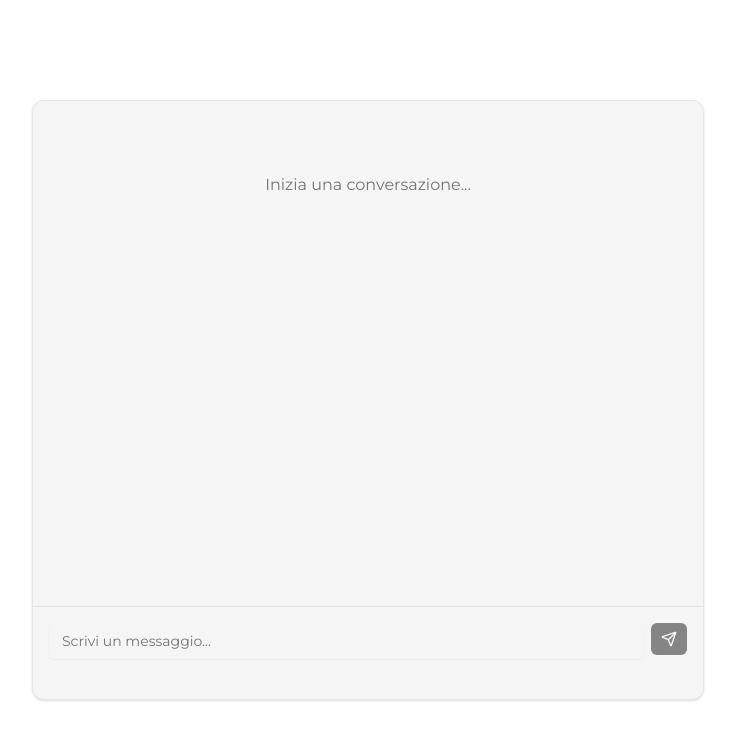
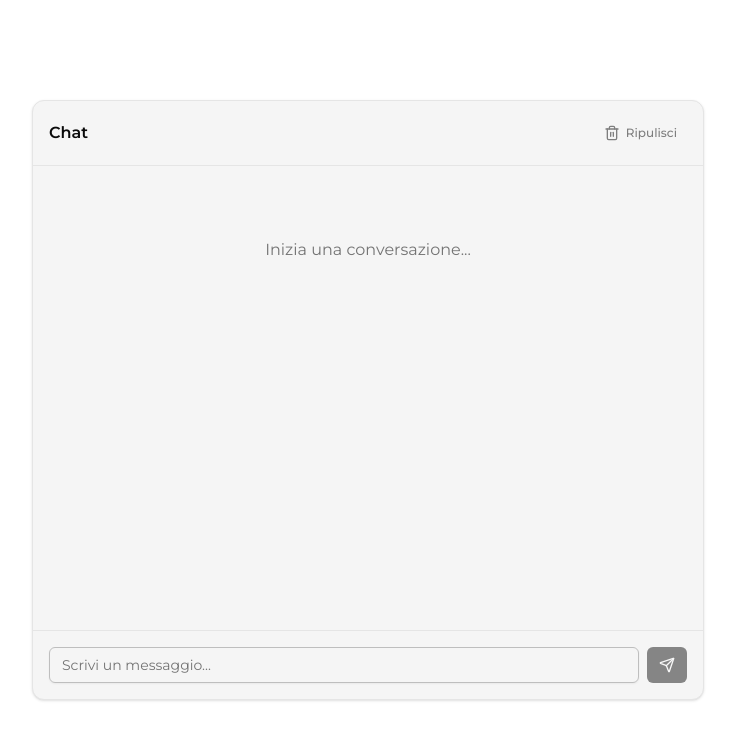
Before and after one commit to andrii-zhygalko/chatbot_ui, a React (Vite) app: page / in a window 1280 px wide. Shown: the top 740 px of the page, without its empty margins (272-1007 px from the left). Built offline with nearby package versions, Linux system fonts and the light colour scheme.

Commit message:
feat: add persistence layer with localStorage and chat state hook

```diff
--- a/src/components/chat/ChatWindow.tsx
+++ b/src/components/chat/ChatWindow.tsx
@@ -1,66 +1,42 @@
-import { useState } from 'react'
+import { useEffect, useRef } from 'react'
 import { Card } from '@/components/ui/card'
-import { TConversationItem } from '@/lib/types'
+import { Button } from '@/components/ui/button'
+import { Trash2 } from 'lucide-react'
 import { ConversationItem } from './ConversationItem'
-import {
-  createErrorMessage,
-  generateId,
-  getCurrentTimestamp,
-} from '@/lib/utils'
-import { sendMessage } from '@/lib/mockApi'
 import { InputBar } from './InputBar'
+import { useChat } from '@/hooks/useChat'
 
 export function ChatWindow() {
-  const [conversation, setConversation] = useState<TConversationItem[]>([])
+  const { conversation, sendMessage, clearConversation } = useChat()
+  const messagesEndRef = useRef<HTMLDivElement>(null)
+  const isInitialMount = useRef(true)
 
-  const addMessage = async (content: string) => {
-    const timestamp = getCurrentTimestamp()
-
-    const userMessage: TConversationItem = {
-      id: generateId(),
-      timestamp,
-      type: 'user',
-      content,
+  useEffect(() => {
+    if (isInitialMount.current) {
+      messagesEndRef.current?.scrollIntoView({ behavior: 'auto' })
+      isInitialMount.current = false
+    } else {
+      messagesEndRef.current?.scrollIntoView({ behavior: 'smooth' })
     }
-
-    const loadingId = generateId()
-    const loadingMessage: TConversationItem = {
-      id: loadingId,
-      timestamp,
-      type: 'loading',
-      loadingText: 'Bot sta scrivendo...',
-    }
-
-    setConversation((prev) => [...prev, userMessage, loadingMessage])
-
-    let botResponse: TConversationItem
-
-    try {
-      const response = await sendMessage(content)
-
-      if (response.success && response.data) {
-        botResponse = response.data
-      } else {
-        botResponse = createErrorMessage(
-          timestamp,
-          'Si è verificato un errore. Si prega di riprovare.'
-        )
-      }
-    } catch (error) {
-      console.error('Errore di rete:', error)
-      botResponse = createErrorMessage(
-        timestamp,
-        'Errore di rete. Si prega di riprovare.'
-      )
-    }
-
-    setConversation((prev) =>
-      prev.map((item) => (item.id === loadingId ? botResponse : item))
-    )
-  }
+  }, [conversation])
 
   return (
     <Card className="w-full max-w-2xl mx-auto h-[600px] flex flex-col">
+      <div className="flex items-center justify-between px-4 pb-4 border-b">
+        <h2 className="text-base font-semibold">Chat</h2>
+        <Button
+          variant="ghost"
+          size="sm"
+          onClick={clearConversation}
+          disabled={conversation.length === 0}
+          title="Cancella conversazione"
+          className="text-xs"
+        >
+          <Trash2 />
+          Ripulisci
+        </Button>
+      </div>
+
       <div className="flex-1 p-4 overflow-y-auto">
         {conversation.length === 0 ? (
           <div className="text-center text-muted-foreground mt-8">
@@ -77,11 +53,12 @@ export function ChatWindow() {
               .map((item) => (
                 <ConversationItem key={item.id} item={item} />
               ))}
+            <div ref={messagesEndRef} />
           </div>
         )}
       </div>
 
-      <InputBar onSendMessage={addMessage} maxLength={500} />
+      <InputBar onSendMessage={sendMessage} maxLength={500} />
     </Card>
   )
 }
--- a/src/components/chat/InputBar.tsx
+++ b/src/components/chat/InputBar.tsx
@@ -32,7 +32,7 @@ export function InputBar({ onSendMessage, maxLength = 100 }: IInputBarProps) {
 
   return (
     <div className="border-t">
-      <form className="p-4 flex gap-2" onSubmit={handleSend}>
+      <form className="px-4 pt-4 flex gap-2" onSubmit={handleSend}>
         <div className="flex-1 relative">
           <Input
             value={input}
@@ -48,8 +48,8 @@ export function InputBar({ onSendMessage, maxLength = 100 }: IInputBarProps) {
             </div>
           )}
         </div>
-        <Button type="submit" size="sm" disabled={!input.trim() || isAtLimit}>
-          <Send className="h-4 w-4" />
+        <Button type="submit" disabled={!input.trim() || isAtLimit}>
+          <Send />
           <span className="sr-only">Invia</span>
         </Button>
       </form>
--- a/src/components/chat/LoadingIndicator.tsx
+++ b/src/components/chat/LoadingIndicator.tsx
@@ -5,7 +5,18 @@ interface ILoadingIndicatorProps {
 export function LoadingIndicator({ loadingText }: ILoadingIndicatorProps) {
   return (
     <div className="bg-muted text-foreground p-3 rounded-lg max-w-[80%] mr-auto">
-      <div className="text-sm text-muted-foreground">{loadingText}</div>
+      <div className="text-sm text-muted-foreground flex items-center gap-1">
+        {loadingText}
+        <span className="font-bold animate-bounce [animation-delay:0ms]">
+          .
+        </span>
+        <span className="font-bold animate-bounce [animation-delay:150ms]">
+          .
+        </span>
+        <span className="font-bold animate-bounce [animation-delay:300ms]">
+          .
+        </span>
+      </div>
     </div>
   )
 }
--- a/src/components/ui/button.tsx
+++ b/src/components/ui/button.tsx
@@ -9,15 +9,16 @@ const buttonVariants = cva(
   {
     variants: {
       variant: {
-        default: 'bg-primary text-primary-foreground hover:bg-primary/90',
+        default:
+          'cursor-pointer bg-primary text-primary-foreground hover:bg-primary/90',
         destructive:
-          'bg-destructive text-white hover:bg-destructive/90 focus-visible:ring-destructive/20 dark:focus-visible:ring-destructive/40 dark:bg-destructive/60',
+          'cursor-pointer bg-destructive text-white hover:bg-destructive/90 focus-visible:ring-destructive/20 dark:focus-visible:ring-destructive/40 dark:bg-destructive/60',
         outline:
-          'border bg-background shadow-xs hover:bg-accent hover:text-accent-foreground dark:bg-input/30 dark:border-input dark:hover:bg-input/50',
+          'cursor-pointer border bg-background shadow-xs hover:bg-accent hover:text-accent-foreground dark:bg-input/30 dark:border-input dark:hover:bg-input/50',
         secondary:
-          'bg-secondary text-secondary-foreground hover:bg-secondary/80',
+          'cursor-pointer bg-secondary text-secondary-foreground hover:bg-secondary/80',
         ghost:
-          'hover:bg-accent hover:text-accent-foreground dark:hover:bg-accent/50',
+          'cursor-pointer hover:bg-accent hover:text-accent-foreground dark:hover:bg-accent/50',
         link: 'text-primary underline-offset-4 hover:underline',
       },
       size: {
--- a/src/components/ui/card.tsx
+++ b/src/components/ui/card.tsx
@@ -7,7 +7,7 @@ function Card({ className, ...props }: React.ComponentProps<'div'>) {
     <div
       data-slot="card"
       className={cn(
-        'bg-card text-card-foreground flex flex-col gap-6 rounded-xl border py-6 shadow-sm',
+        'bg-card text-card-foreground flex flex-col gap-6 rounded-xl border py-4 shadow-sm',
         className
       )}
       {...props}
--- a/src/components/ui/input.tsx
+++ b/src/components/ui/input.tsx
@@ -9,7 +9,7 @@ function Input({ className, type, ...props }: React.ComponentProps<'input'>) {
       data-slot="input"
       className={cn(
         'file:text-foreground placeholder:text-muted-foreground selection:bg-primary selection:text-primary-foreground dark:bg-input/30 border-input h-9 w-full min-w-0 rounded-md border bg-transparent px-3 py-1 text-base shadow-xs transition-[color,box-shadow] outline-none file:inline-flex file:h-7 file:border-0 file:bg-transparent file:text-sm file:font-medium disabled:pointer-events-none disabled:cursor-not-allowed disabled:opacity-50 md:text-sm',
-        'focus-visible:border-ring focus-visible:ring-ring/50 focus-visible:ring-[3px]',
+        'focus-visible:border-ring focus-visible:ring-ring/50 focus-visible:ring-[1px]',
         'aria-invalid:ring-destructive/20 dark:aria-invalid:ring-destructive/40 aria-invalid:border-destructive',
         className
       )}
--- /dev/null
+++ b/src/hooks/useChat.ts
@@ -0,0 +1,91 @@
+import { useState, useEffect } from 'react'
+import type { TConversationItem } from '@/lib/types'
+import {
+  createErrorMessage,
+  generateId,
+  getCurrentTimestamp,
+} from '@/lib/utils'
+import { sendMessage as sendMessageApi } from '@/lib/mockApi'
+import {
+  saveConversation,
+  loadConversation,
+  clearConversation as clearStorage,
+} from '@/lib/storage'
+
+interface IUseChatReturn {
+  conversation: TConversationItem[]
+  sendMessage: (content: string) => Promise<void>
+  clearConversation: () => void
+}
+
+export function useChat(): IUseChatReturn {
+  const [conversation, setConversation] = useState<TConversationItem[]>(() => {
+    if (typeof window !== 'undefined') {
+      return loadConversation()
+    }
+    return []
+  })
+
+  useEffect(() => {
+    if (typeof window !== 'undefined') {
+      saveConversation(conversation)
+    }
+  }, [conversation])
+
+  const sendMessage = async (content: string): Promise<void> => {
+    const timestamp = getCurrentTimestamp()
+
+    const userMessage: TConversationItem = {
+      id: generateId(),
+      timestamp,
+      type: 'user',
+      content,
+    }
+
+    const loadingId = generateId()
+    const loadingMessage: TConversationItem = {
+      id: loadingId,
+      timestamp,
+      type: 'loading',
+      loadingText: 'Bot sta scrivendo',
+    }
+
+    setConversation((prev) => [...prev, userMessage, loadingMessage])
+
+    let botResponse: TConversationItem
+
+    try {
+      const response = await sendMessageApi(content)
+
+      if (response.success && response.data) {
+        botResponse = response.data
+      } else {
+        botResponse = createErrorMessage(
+          timestamp,
+          'Si è verificato un errore. Si prega di riprovare.'
+        )
+      }
+    } catch (error) {
+      console.error('Network error:', error)
+      botResponse = createErrorMessage(
+        timestamp,
+        'Errore di rete. Si prega di riprovare.'
+      )
+    }
+
+    setConversation((prev) =>
+      prev.map((item) => (item.id === loadingId ? botResponse : item))
+    )
+  }
+
+  const clearConversation = (): void => {
+    setConversation([])
+    clearStorage()
+  }
+
+  return {
+    conversation,
+    sendMessage,
+    clearConversation,
+  }
+}
--- a/src/index.css
+++ b/src/index.css
@@ -29,7 +29,7 @@
   --muted: oklch(0.94 0 0);
   --muted-foreground: oklch(0.556 0 0);
   --border: oklch(0.922 0 0);
-  --input: oklch(0.97 0 0);
+  --input: oklch(0.8021 0 0);
   --chart-1: oklch(0.646 0.222 41.116);
 }
 
--- /dev/null
+++ b/src/lib/storage.ts
@@ -0,0 +1,67 @@
+import type { TConversationItem } from './types'
+
+const STORAGE_KEY = 'chatbot_conversation'
+const MAX_STORAGE_SIZE = 1024 * 1024
+const MAX_MESSAGES = 50
+
+function isValidConversation(data: unknown): data is TConversationItem[] {
+  if (!Array.isArray(data)) return false
+
+  return data.every(
+    (item) =>
+      typeof item === 'object' &&
+      item !== null &&
+      'type' in item &&
+      'id' in item &&
+      'timestamp' in item
+  )
+}
+
+export function saveConversation(conversation: TConversationItem[]): void {
+  try {
+    const serialized = JSON.stringify(conversation)
+
+    if (serialized.length > MAX_STORAGE_SIZE) {
+      const trimmed = conversation.slice(-MAX_MESSAGES)
+      const trimmedSerialized = JSON.stringify(trimmed)
+      localStorage.setItem(STORAGE_KEY, trimmedSerialized)
+      console.warn(
+        `Conversation trimmed to last ${MAX_MESSAGES} messages due to size limit`
+      )
+    } else {
+      localStorage.setItem(STORAGE_KEY, serialized)
+    }
+  } catch (error) {
+    console.error('Failed to save conversation:', error)
+  }
+}
+
+export function loadConversation(): TConversationItem[] {
+  try {
+    const serializedConversation = localStorage.getItem(STORAGE_KEY)
+    if (!serializedConversation) return []
+
+    const parsedConversation: unknown = JSON.parse(serializedConversation)
+
+    if (isValidConversation(parsedConversation)) {
+      return parsedConversation
+    } else {
+      console.warn(
+        'Invalid conversation data in localStorage, clearing local storage...'
+      )
+      clearConversation()
+      return []
+    }
+  } catch (error) {
+    console.error('Failed to load conversation:', error)
+    return []
+  }
+}
+
+export function clearConversation(): void {
+  try {
+    localStorage.removeItem(STORAGE_KEY)
+  } catch (error) {
+    console.error('Failed to clear conversation:', error)
+  }
+}
```
